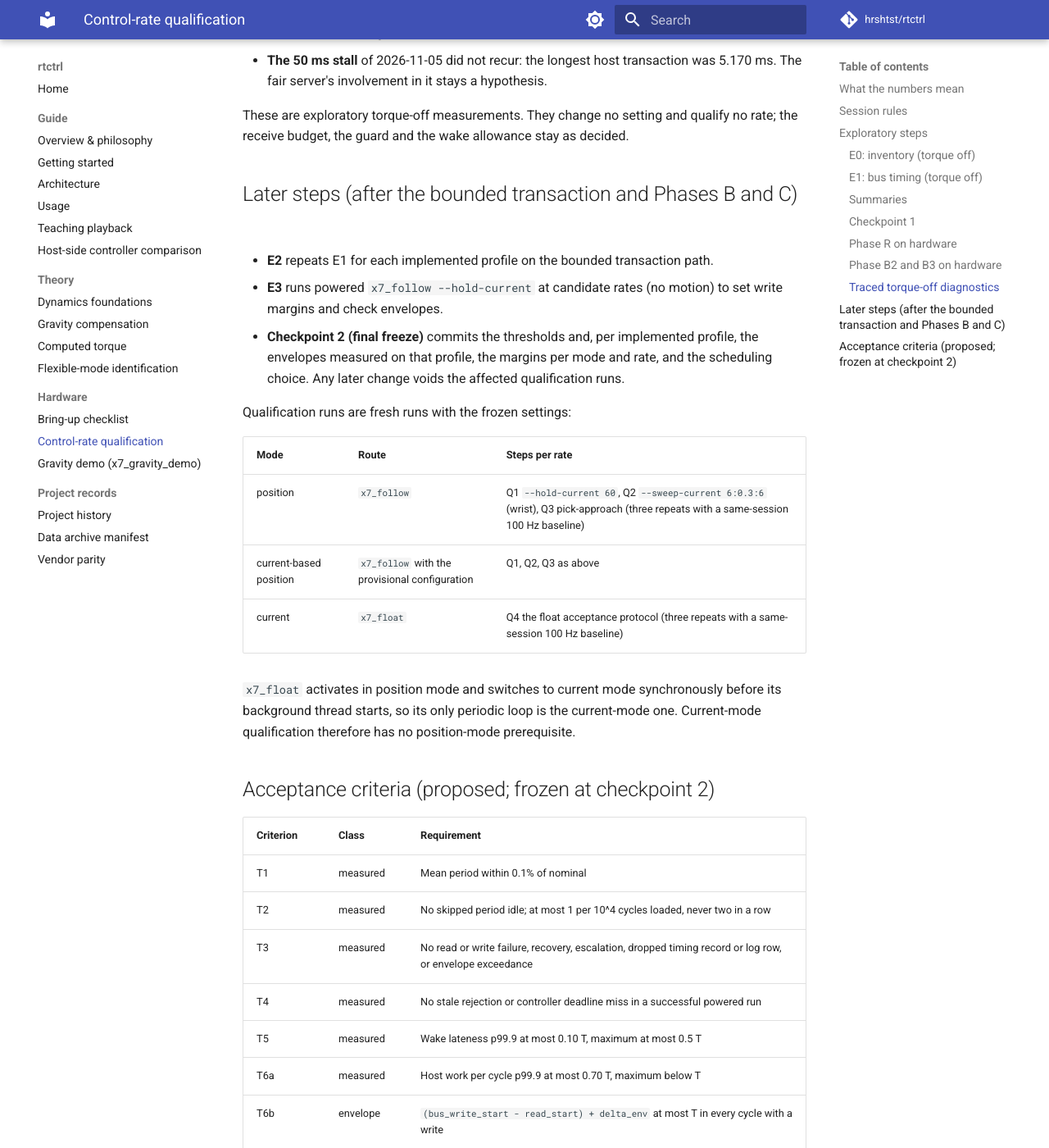
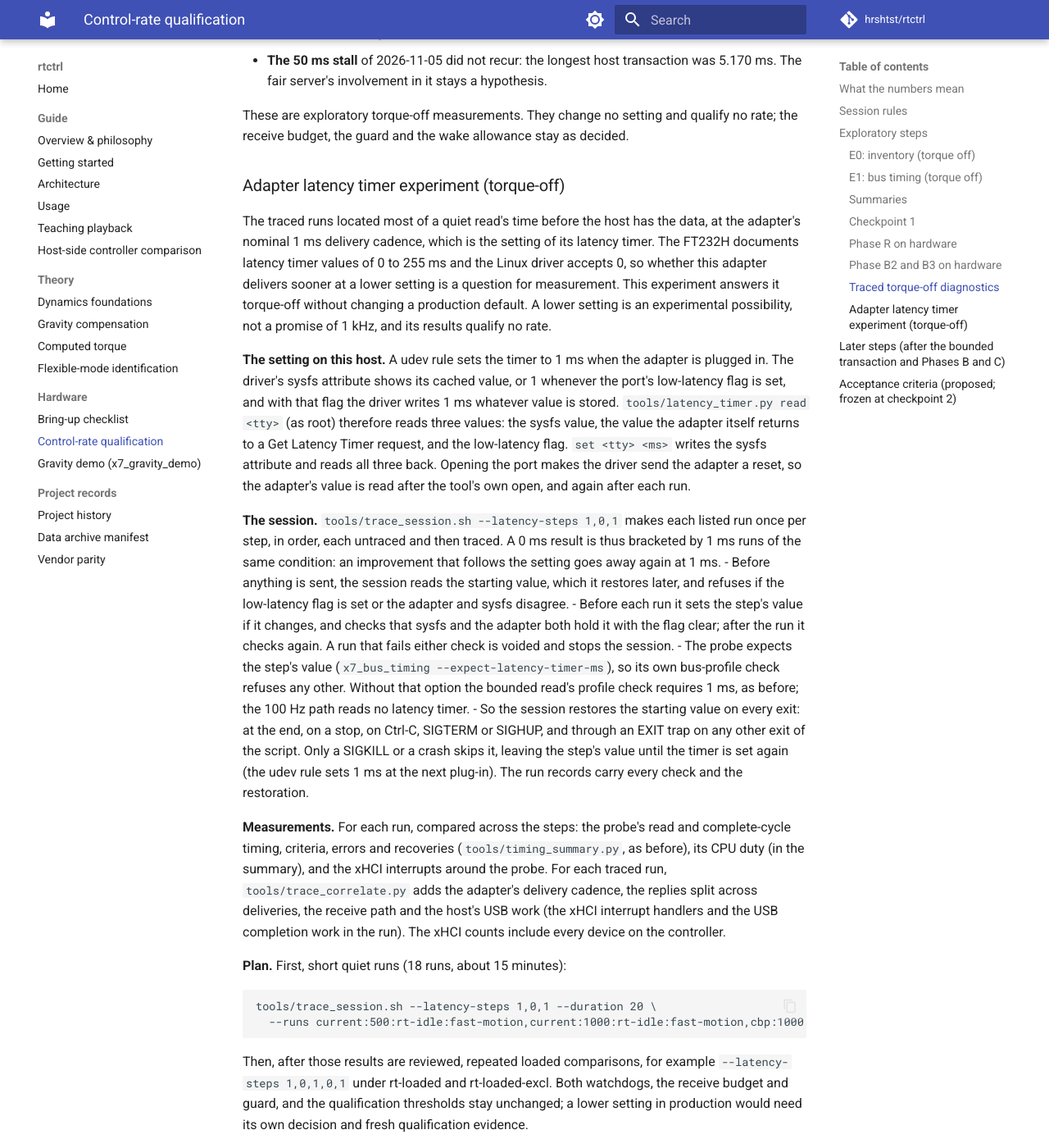
Before and after one commit to hrshtst/rtctrl, an MkDocs documentation site: the page built from docs/hardware/control-rate.md, in a window 1280 px wide and 1400 px high, scrolled down 15104 px. Shown: the whole window at 82% size. Built offline with MkDocs 1.6.1 and Material for MkDocs 9.7.7, drawn with Linux system fonts in a browser that asks for light colours; comment, search, counter and statistics services are not loaded.

Commit message:
feat(tools): trace_session --latency-steps for the adapter experiment
The torque-off latency timer experiment the reviewer asked for: an
interleaved 1 -> 0 -> 1 ms comparison with the setting checked in effect
and restored on every exit, production defaults unchanged.

- --latency-steps L1,L2,... makes each listed run once per step, in
  order, each untraced and traced, with the adapter's latency timer at
  the step's value (tools/latency_timer.py); log names gain -lt<ms>-s<k>.
- Before anything is sent the session reads the starting value and
  refuses if the port's low-latency flag is set or sysfs and the adapter
  disagree. Before each run it sets the step's value if it changes and
  checks that sysfs and the adapter hold it with the flag clear; after
  the run it checks again. Either failure voids the run and stops the
  session. The probe expects the step's value (--expect-latency-timer-ms).
- The starting value is restored on every exit: finish() for the end, a
  stop and an interrupt (SIGHUP now joins Ctrl-C and SIGTERM), and an
  EXIT trap for any other exit of the script. The restoration, or its
  failure with the manual command, is printed and appended to the last
  run record.
- Every run record now has the xHCI interrupts around the probe.
- control-rate.md: the experiment's design and plan (quiet 20 s runs
  first, then repeated loaded comparisons); usage.md names the tool.

Tests: the smoke test's stand-in latency tool (original 4 ms) checks the
1,0,1 sequence of sets and reads, each record's checks, the probe's
expected value and the restoration to 4 ms; Ctrl-C and SIGTERM during a
0 ms step restore it; an adapter that ignores 0 ms voids that step
before its probe and stops the session; a value changing during a run
voids it; the low-latency flag or disagreeing values at the start refuse
the session with nothing set; a startup failure and the plan never call
the tool; bad steps are refused; sessions without the option never call
it. With both restoration paths removed the test fails.

Nothing was run on the arm or touched the adapter.

Claude-Session: https://claude.ai/code/session_019n1vHmKvqcQXktHbT1RjBu

````diff
--- a/docs/guide/usage.md
+++ b/docs/guide/usage.md
@@ -1185,7 +1185,9 @@ measured, estimated and envelope quantities. The procedure that uses them is
 `tools/e1_prod.sh` and `tools/e1_cal.sh` run its torque-off E1 step,
 `tools/trace_session.sh` its traced torque-off diagnostics, and
 `tools/trace_correlate.py` checks a traced run's association with its trace
-and locates each read's delay along the receive path.
+and locates each read's delay along the receive path; `tools/latency_timer.py`
+reads and sets the adapter's latency timer for the torque-off experiment
+(`trace_session.sh --latency-steps`).
 
 On the library side, `hw::CraneX7::Options::timing_ring_capacity` enables the
 per-cycle `hw::CycleRecord` ring that `popCycleRecord()` drains, and
--- a/docs/hardware/control-rate.md
+++ b/docs/hardware/control-rate.md
@@ -656,6 +656,71 @@ These are exploratory torque-off measurements. They change no setting and
 qualify no rate; the receive budget, the guard and the wake allowance stay
 as decided.
 
+### Adapter latency timer experiment (torque-off)
+
+The traced runs located most of a quiet read's time before the host has the
+data, at the adapter's nominal 1 ms delivery cadence, which is the setting
+of its latency timer. The FT232H documents latency timer values of 0 to
+255 ms and the Linux driver accepts 0, so whether this adapter delivers
+sooner at a lower setting is a question for measurement. This experiment
+answers it torque-off without changing a production default. A lower setting
+is an experimental possibility, not a promise of 1 kHz, and its results
+qualify no rate.
+
+**The setting on this host.** A udev rule sets the timer to 1 ms when the
+adapter is plugged in. The driver's sysfs attribute shows its cached value,
+or 1 whenever the port's low-latency flag is set, and with that flag the
+driver writes 1 ms whatever value is stored. `tools/latency_timer.py read
+<tty>` (as root) therefore reads three values: the sysfs value, the value
+the adapter itself returns to a Get Latency Timer request, and the
+low-latency flag. `set <tty> <ms>` writes the sysfs attribute and reads all
+three back. Opening the port makes the driver send the adapter a reset, so
+the adapter's value is read after the tool's own open, and again after each
+run.
+
+**The session.** `tools/trace_session.sh --latency-steps 1,0,1` makes each
+listed run once per step, in order, each untraced and then traced. A 0 ms
+result is thus bracketed by 1 ms runs of the same condition: an improvement
+that follows the setting goes away again at 1 ms.
+- Before anything is sent, the session reads the starting value, which it
+  restores later, and refuses if the low-latency flag is set or the adapter
+  and sysfs disagree.
+- Before each run it sets the step's value if it changes, and checks that
+  sysfs and the adapter both hold it with the flag clear; after the run it
+  checks again. A run that fails either check is voided and stops the
+  session.
+- The probe expects the step's value (`x7_bus_timing
+  --expect-latency-timer-ms`), so its own bus-profile check refuses any
+  other. Without that option the bounded read's profile check requires
+  1 ms, as before; the 100 Hz path reads no latency timer.
+- So the session restores the starting value on every exit: at the end, on
+  a stop, on Ctrl-C, SIGTERM or SIGHUP, and through an EXIT trap on any
+  other exit of the script. Only a SIGKILL or a crash skips it, leaving the
+  step's value until the timer is set again (the udev rule sets 1 ms at the
+  next plug-in). The run records carry every check and the restoration.
+
+**Measurements.** For each run, compared across the steps: the probe's
+read and complete-cycle timing, criteria, errors and recoveries
+(`tools/timing_summary.py`, as before), its CPU duty (in the summary), and
+the xHCI interrupts around the probe. For each traced run,
+`tools/trace_correlate.py` adds the adapter's delivery cadence, the replies
+split across deliveries, the receive path and the host's USB work (the xHCI
+interrupt handlers and the USB completion work in the run). The xHCI counts
+include every device on the controller.
+
+**Plan.** First, short quiet runs (18 runs, about 15 minutes):
+
+```
+tools/trace_session.sh --latency-steps 1,0,1 --duration 20 \
+  --runs current:500:rt-idle:fast-motion,current:1000:rt-idle:fast-motion,cbp:1000:rt-idle:fast
+```
+
+Then, after those results are reviewed, repeated loaded comparisons, for
+example `--latency-steps 1,0,1,0,1` under rt-loaded and rt-loaded-excl.
+Both watchdogs, the receive budget and guard, and the qualification
+thresholds stay unchanged; a lower setting in production would need its
+own decision and fresh qualification evidence.
+
 ## Later steps (after the bounded transaction and Phases B and C)
 
 - **E2** repeats E1 for each implemented profile on the bounded transaction
````
Also changed, not shown: 2 other files.
